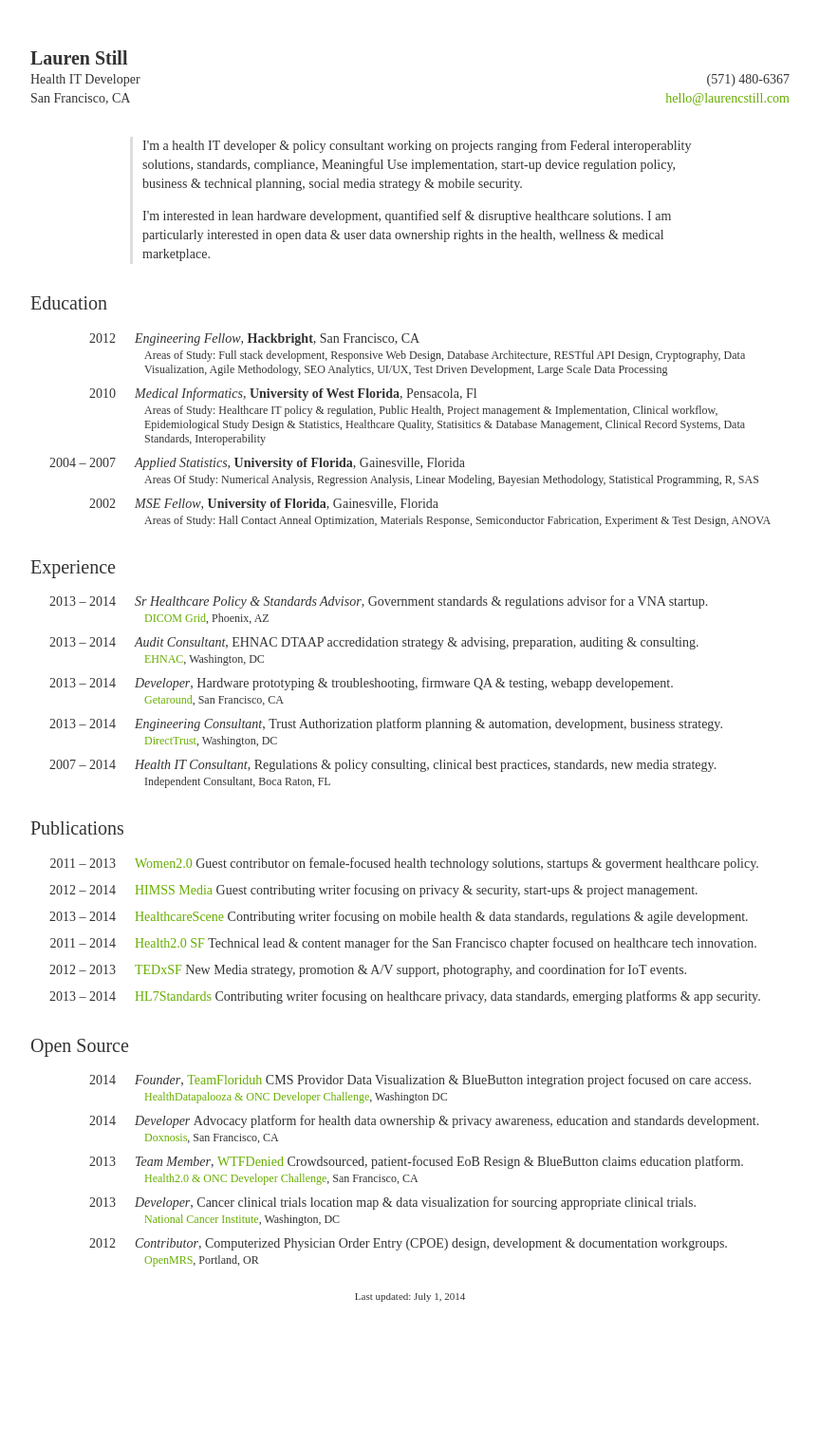
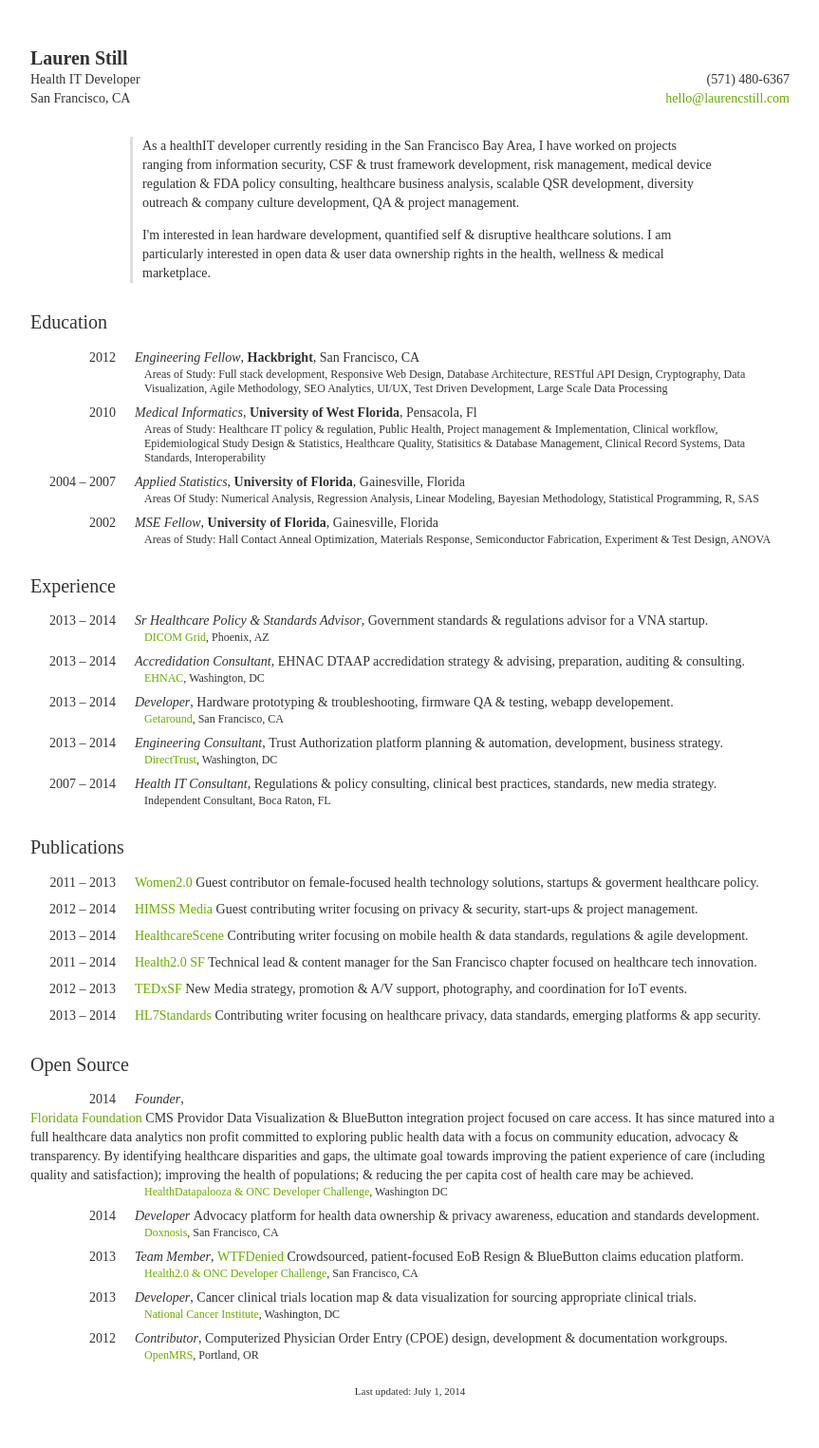
Before and after one commit to laurenstill/laurenstill.github.io, a Jekyll site: the page cv/index.html, which Jekyll copies as it is, in a window 1280 px wide. Shown: the whole page at 95% size, without its empty margins (208-1071 px from the left). Built offline with Jekyll 4.4.1, drawn with Linux system fonts in a browser that asks for light colours; comment, search, counter and statistics services are not loaded; before the commit the page ends 1425 px from its top, so only the background shows below that.

Commit message:
Update index.html

```diff
--- a/cv/index.html
+++ b/cv/index.html
@@ -35,8 +35,7 @@
         <section>
 
             <div class="indent">
-                <p>I'm a health IT developer &amp; policy consultant working on projects ranging from Federal interoperablity solutions, standards, compliance, Meaningful Use implementation, start-up device regulation policy, business &amp; technical planning, social media strategy &amp; mobile security.</p>
-
+                <p>As a healthIT developer currently residing in the San Francisco Bay Area, I have worked on projects ranging from information security, CSF &amp; trust framework development, risk management, medical device regulation &amp; FDA policy consulting, healthcare business analysis, scalable QSR development, diversity outreach &amp; company culture development, QA & project management. </p>
                 <p>I'm interested in lean hardware development, quantified self &amp; disruptive healthcare solutions.  I am particularly interested in open data &amp; user data ownership rights in the health, wellness &amp; medical marketplace. </p>
             </div>
 
@@ -96,7 +95,7 @@
 
             <li>
                     <span class="date">2013 &ndash; 2014</span>
-                    <span class="position">Audit Consultant</span>,
+                    <span class="position">Accredidation Consultant</span>,
                     <span class="project">EHNAC DTAAP accredidation strategy &amp; advising, preparation, auditing &amp; consulting. </span>
                     <span class="meta">
                         <a href="http://wwww.ehnac.org">EHNAC</a>, Washington, DC<br>
@@ -176,7 +175,9 @@
             <li>
                     <span class="date">2014</span>
                     <span class="position">Founder</span>,
-                    <span class="project"><a href="http://www.teamfloriduh.com">TeamFloriduh</a> CMS Providor Data Visualization &amp; BlueButton integration project focused on care access.</span>
+                    <span class="project"><a href="http://www.teamfloriduh.com">Floridata Foundation</a> CMS Providor Data Visualization &amp; BlueButton integration project focused on care access. It has since matured into a full healthcare data analytics non profit committed to exploring public health data with a focus on community education, advocacy &amp; transparency. By identifying healthcare disparities and gaps, the ultimate goal towards improving the patient experience of care (including quality and satisfaction); improving the health of populations; &amp; reducing the per capita cost of health care may be achieved.
+
+                    </span>
                     <span class="meta">
                         <a href+"http://healthdatapalooza.org/agenda/code-a-palooza-challenges/">HealthDatapalooza &amp; ONC Developer Challenge</a>, Washington DC<br>
                     </span>
```
